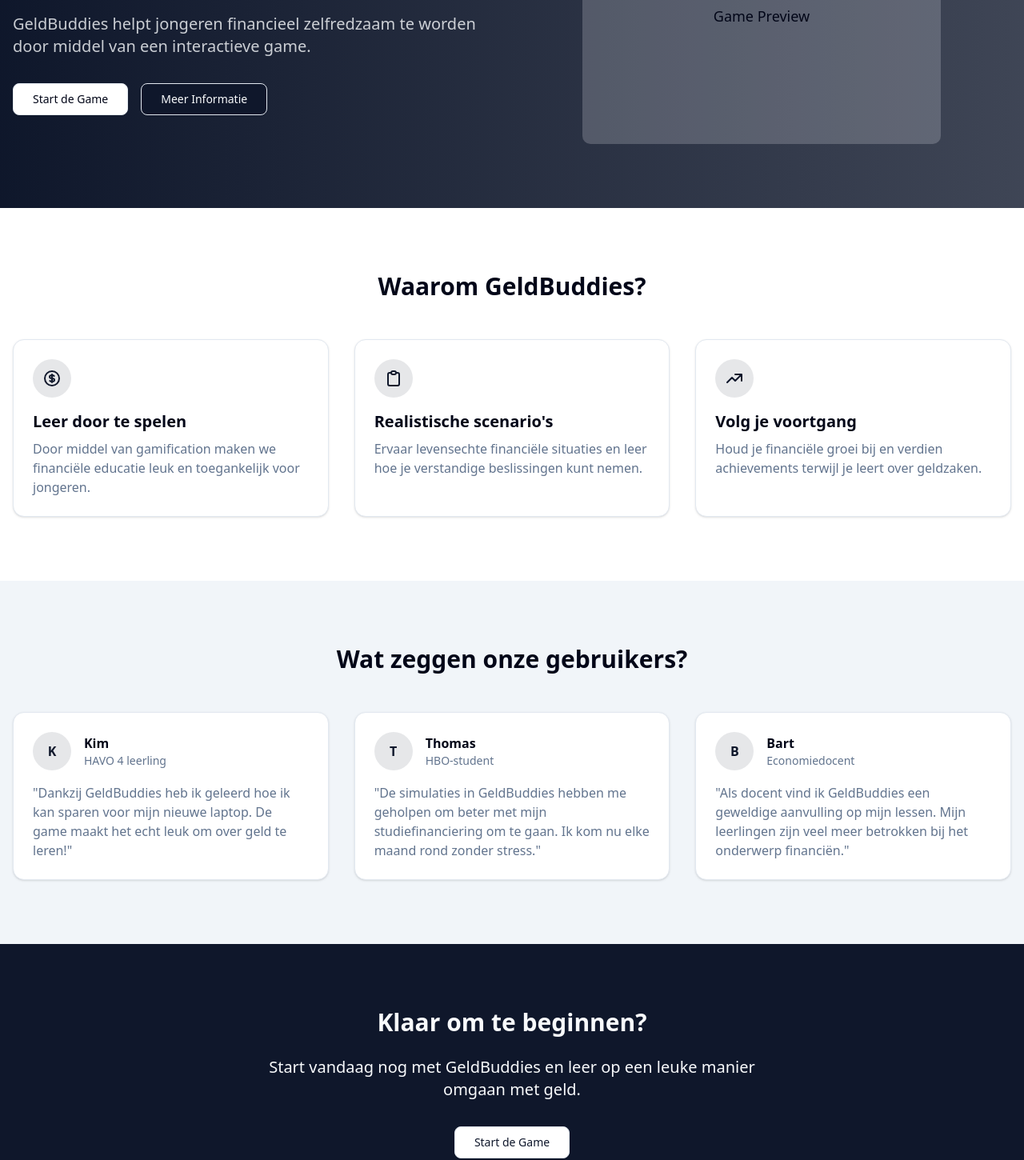
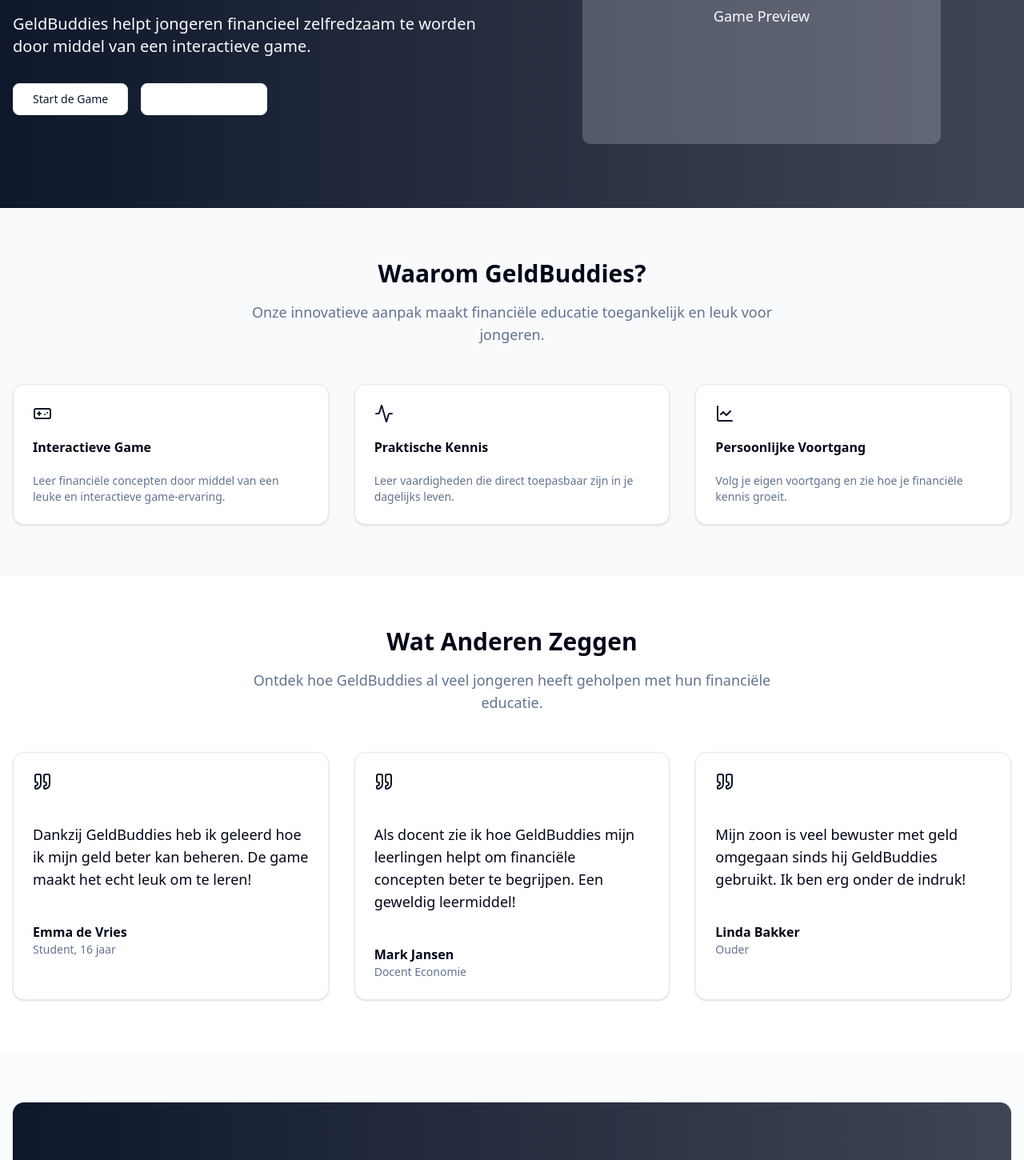
Before and after one commit to geldbuddies/geldbuddies, a Next.js app: page / in a window 1280 px wide. Shown: the part 280-1730 px from the top of the page at 80% size. Built offline with nearby package versions, Linux system fonts and the light colour scheme.

Commit message:
refactor: extract homepage sections into modular components

```diff
--- a/src/app/(website)/(home)/page.tsx
+++ b/src/app/(website)/(home)/page.tsx
@@ -1,208 +1,15 @@
-import { Button } from '@/components/ui/button';
-import { Card, CardContent, CardDescription, CardHeader, CardTitle } from '@/components/ui/card';
-import Link from 'next/link';
+import { CTASection } from '@/components/sections/cta-section';
+import { FeaturesSection } from '@/components/sections/features-section';
+import { HeroSection } from '@/components/sections/hero-section';
+import { TestimonialsSection } from '@/components/sections/testimonials-section';
 
 export default function HomePage() {
   return (
     <div className="flex flex-col">
-      {/* Hero Section */}
-      <section className="bg-gradient-to-r from-primary to-primary/80 py-20">
-        <div className="container mx-auto px-4">
-          <div className="flex flex-col md:flex-row items-center">
-            <div className="md:w-1/2 mb-10 md:mb-0">
-              <h1 className="text-4xl text-primary-foreground md:text-5xl font-bold mb-6">
-                Leer slim omgaan met geld op een leuke manier
-              </h1>
-              <p className="text-xl text-primary-foreground/80 mb-8">
-                GeldBuddies helpt jongeren financieel zelfredzaam te worden door middel van een
-                interactieve game.
-              </p>
-              <div className="flex flex-col sm:flex-row gap-4">
-                <Button asChild variant="outline" size="lg">
-                  <Link href="/game">Start de Game</Link>
-                </Button>
-                <Button asChild variant="default" size="lg" className="border border-input">
-                  <Link href="/about">Meer Informatie</Link>
-                </Button>
-              </div>
-            </div>
-            <div className="md:w-1/2 flex justify-center">
-              <div className="w-full max-w-md h-80 bg-primary-foreground/20 rounded-lg flex items-center justify-center">
-                {/* Placeholder for an illustration or screenshot */}
-                <p className="text-lg font-medium">Game Preview</p>
-              </div>
-            </div>
-          </div>
-        </div>
-      </section>
-
-      {/* Features Section */}
-      <section className="py-20">
-        <div className="container mx-auto px-4">
-          <h2 className="text-3xl font-bold text-center mb-12">Waarom GeldBuddies?</h2>
-
-          <div className="grid grid-cols-1 md:grid-cols-3 gap-8">
-            <Card className="p-0">
-              <CardContent className="p-6">
-                <div className="w-12 h-12 bg-primary/10 dark:bg-primary/20 rounded-full flex items-center justify-center mb-4">
-                  <svg
-                    xmlns="http://www.w3.org/2000/svg"
-                    className="h-6 w-6 text-primary dark:text-primary"
-                    fill="none"
-                    viewBox="0 0 24 24"
-                    stroke="currentColor"
-                  >
-                    <path
-                      strokeLinecap="round"
-                      strokeLinejoin="round"
-                      strokeWidth={2}
-                      d="M12 8c-1.657 0-3 .895-3 2s1.343 2 3 2 3 .895 3 2-1.343 2-3 2m0-8c1.11 0 2.08.402 2.599 1M12 8V7m0 1v8m0 0v1m0-1c-1.11 0-2.08-.402-2.599-1M21 12a9 9 0 11-18 0 9 9 0 0118 0z"
-                    />
-                  </svg>
-                </div>
-                <CardTitle className="text-xl mb-2">Leer door te spelen</CardTitle>
-                <CardDescription className="text-base">
-                  Door middel van gamification maken we financiële educatie leuk en toegankelijk
-                  voor jongeren.
-                </CardDescription>
-              </CardContent>
-            </Card>
-
-            <Card className="p-0">
-              <CardContent className="p-6">
-                <div className="w-12 h-12 bg-primary/10 dark:bg-primary/20 rounded-full flex items-center justify-center mb-4">
-                  <svg
-                    xmlns="http://www.w3.org/2000/svg"
-                    className="h-6 w-6 text-primary dark:text-primary"
-                    fill="none"
-                    viewBox="0 0 24 24"
-                    stroke="currentColor"
-                  >
-                    <path
-                      strokeLinecap="round"
-                      strokeLinejoin="round"
-                      strokeWidth={2}
-                      d="M9 5H7a2 2 0 00-2 2v12a2 2 0 002 2h10a2 2 0 002-2V7a2 2 0 00-2-2h-2M9 5a2 2 0 002 2h2a2 2 0 002-2M9 5a2 2 0 012-2h2a2 2 0 012 2"
-                    />
-                  </svg>
-                </div>
-                <CardTitle className="text-xl mb-2">Realistische scenario's</CardTitle>
-                <CardDescription className="text-base">
-                  Ervaar levensechte financiële situaties en leer hoe je verstandige beslissingen
-                  kunt nemen.
-                </CardDescription>
-              </CardContent>
-            </Card>
-
-            <Card className="p-0">
-              <CardContent className="p-6">
-                <div className="w-12 h-12 bg-primary/10 dark:bg-primary/20 rounded-full flex items-center justify-center mb-4">
-                  <svg
-                    xmlns="http://www.w3.org/2000/svg"
-                    className="h-6 w-6 text-primary dark:text-primary"
-                    fill="none"
-                    viewBox="0 0 24 24"
-                    stroke="currentColor"
-                  >
-                    <path
-                      strokeLinecap="round"
-                      strokeLinejoin="round"
-                      strokeWidth={2}
-                      d="M13 7h8m0 0v8m0-8l-8 8-4-4-6 6"
-                    />
-                  </svg>
-                </div>
-                <CardTitle className="text-xl mb-2">Volg je voortgang</CardTitle>
-                <CardDescription className="text-base">
-                  Houd je financiële groei bij en verdien achievements terwijl je leert over
-                  geldzaken.
-                </CardDescription>
-              </CardContent>
-            </Card>
-          </div>
-        </div>
-      </section>
-
-      {/* Testimonials Section */}
-      <section className="py-20 bg-muted dark:bg-muted">
-        <div className="container mx-auto px-4">
-          <h2 className="text-3xl font-bold text-center mb-12">Wat zeggen onze gebruikers?</h2>
-
-          <div className="grid grid-cols-1 md:grid-cols-2 lg:grid-cols-3 gap-8">
-            <Card className="p-0">
-              <CardContent className="p-6">
-                <div className="flex items-center mb-4">
-                  <div className="w-12 h-12 bg-primary/10 dark:bg-primary/20 rounded-full flex items-center justify-center mr-4">
-                    <span className="text-primary dark:text-primary font-bold">K</span>
-                  </div>
-                  <div>
-                    <CardTitle className="text-base">Kim</CardTitle>
-                    <CardDescription className="text-sm">HAVO 4 leerling</CardDescription>
-                  </div>
-                </div>
-                <p className="text-muted-foreground dark:text-muted-foreground">
-                  "Dankzij GeldBuddies heb ik geleerd hoe ik kan sparen voor mijn nieuwe laptop. De
-                  game maakt het echt leuk om over geld te leren!"
-                </p>
-              </CardContent>
-            </Card>
-
-            <Card className="p-0">
-              <CardContent className="p-6">
-                <div className="flex items-center mb-4">
-                  <div className="w-12 h-12 bg-primary/10 dark:bg-primary/20 rounded-full flex items-center justify-center mr-4">
-                    <span className="text-primary dark:text-primary font-bold">T</span>
-                  </div>
-                  <div>
-                    <CardTitle className="text-base">Thomas</CardTitle>
-                    <CardDescription className="text-sm">HBO-student</CardDescription>
-                  </div>
-                </div>
-                <p className="text-muted-foreground dark:text-muted-foreground">
-                  "De simulaties in GeldBuddies hebben me geholpen om beter met mijn
-                  studiefinanciering om te gaan. Ik kom nu elke maand rond zonder stress."
-                </p>
-              </CardContent>
-            </Card>
-
-            <Card className="p-0">
-              <CardContent className="p-6">
-                <div className="flex items-center mb-4">
-                  <div className="w-12 h-12 bg-primary/10 dark:bg-primary/20 rounded-full flex items-center justify-center mr-4">
-                    <span className="text-primary dark:text-primary font-bold">B</span>
-                  </div>
-                  <div>
-                    <CardTitle className="text-base">Bart</CardTitle>
-                    <CardDescription className="text-sm">Economiedocent</CardDescription>
-                  </div>
-                </div>
-                <p className="text-muted-foreground dark:text-muted-foreground">
-                  "Als docent vind ik GeldBuddies een geweldige aanvulling op mijn lessen. Mijn
-                  leerlingen zijn veel meer betrokken bij het onderwerp financiën."
-                </p>
-              </CardContent>
-            </Card>
-          </div>
-        </div>
-      </section>
-
-      {/* CTA Section */}
-      <section className="py-20 bg-primary text-primary-foreground">
-        <div className="container mx-auto px-4 text-center">
-          <h2 className="text-3xl font-bold mb-6">Klaar om te beginnen?</h2>
-          <p className="text-xl mb-8 max-w-2xl mx-auto">
-            Start vandaag nog met GeldBuddies en leer op een leuke manier omgaan met geld.
-          </p>
-          <Button
-            asChild
-            variant="outline"
-            size="lg"
-            className="bg-background text-primary hover:bg-background/90"
-          >
-            <Link href="/game">Start de Game</Link>
-          </Button>
-        </div>
-      </section>
+      <HeroSection />
+      <FeaturesSection />
+      <TestimonialsSection />
+      <CTASection />
     </div>
   );
 }
```
